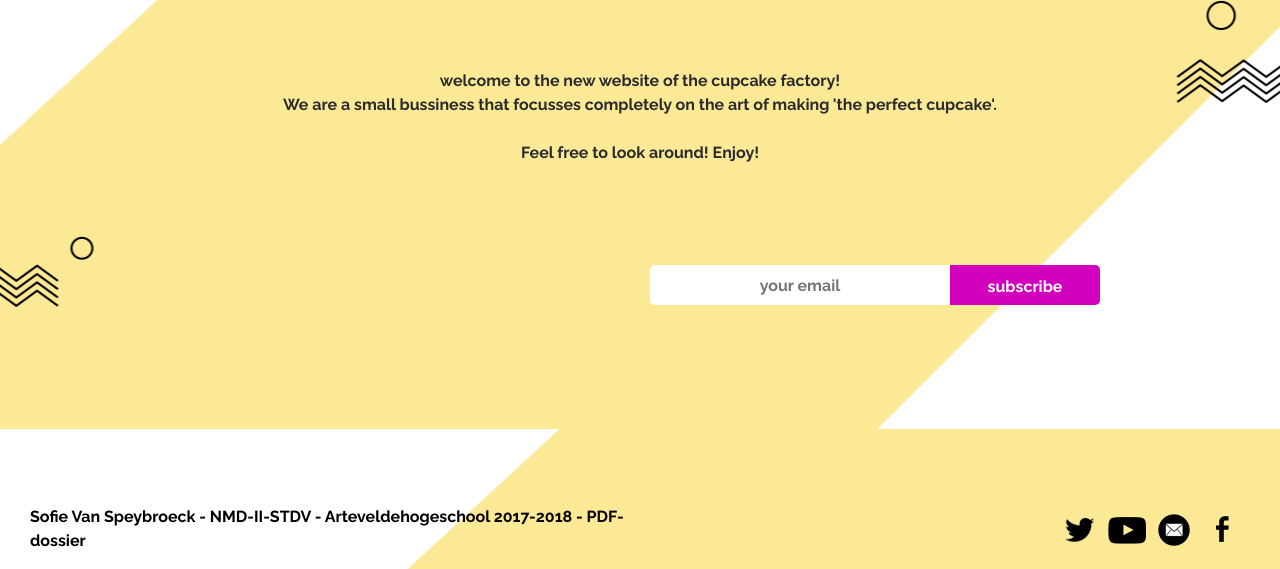
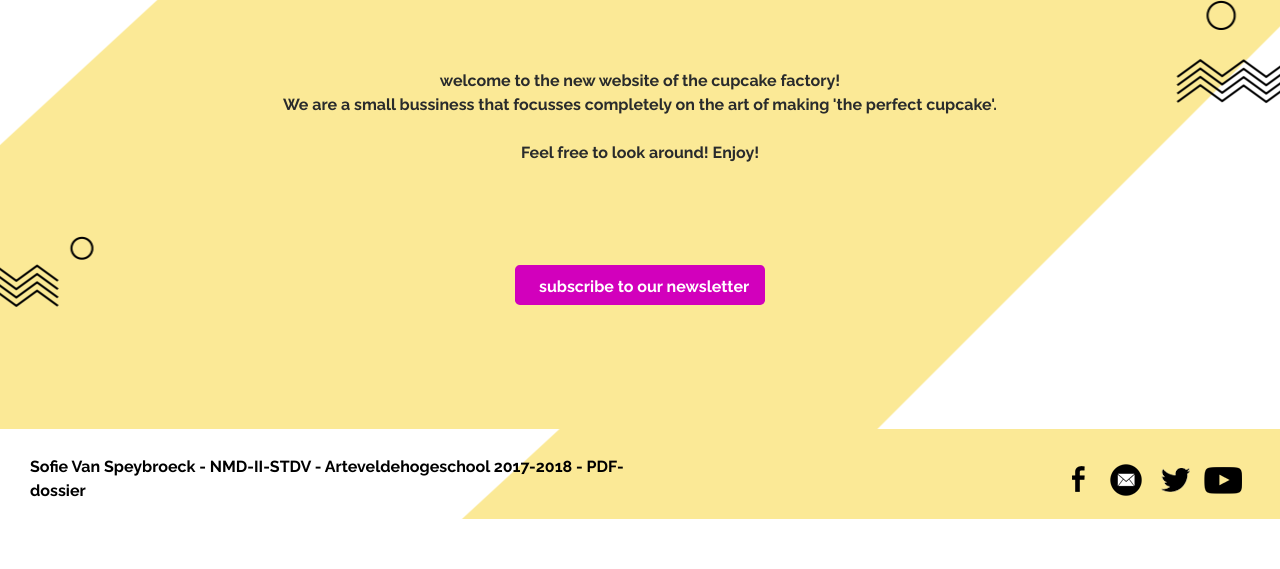
Before and after one commit to sofievanspeybroeck/sofievanspeybroeck.github.io, a plain HTML site: page index.html in a window 1280 px wide. Shown: the part 371-940 px from the top of the page. After the commit the page ends 890 px from the top, so only its background shows below. Drawn offline with nearby package versions, Linux system fonts and the light colour scheme; some packages are replaced by stand-ins of ours; a script that the page names is missing; a web font is replaced by a local one.

Commit message:
spritesheet & touch icon aanpassingen

```diff
--- a/css/style.css
+++ b/css/style.css
@@ -80,26 +80,15 @@ h1 {
     margin: 0 auto
 }
 
-input.btn.btn-lg {
-    font-size: 10pt;
-    font-family: 'Raleway', sans-serif;
-    width: 100%;
-    height: 40px;
-    border-top-right-radius: 0;
-    border-bottom-right-radius: 0;
-}
-
 button.btn {
     background-color: rgb(210, 0, 188);
     font-size: 10pt;
     font-family: 'Raleway', sans-serif;
-    width: 50%;
+    width: 250px;
     height: 40px;
-    border-top-left-radius: 0;
-    border-bottom-left-radius: 0;
     border: none;
-    vertical-align: middle;
-    margin-bottom: 50px
+    margin-bottom: 50px;
+    margin: 0 auto
 }
 
 .btn:hover {
@@ -212,10 +201,9 @@ button.btn {
     font-size: 9pt;
 }
 
-.video {
-    padding: 30px;
-    margin-top: 40px;
-    width: 30px
+.video{
+    margin: 0 auto;
+    padding: 20px
 }
 
 .reservatie {
@@ -349,13 +337,13 @@ button.btn {
         background-position-x: 0px;
     }
     .sprite-twitter {
-        background-position-x: 48px;
+        background-position-x: 144px;
     }
     .sprite-youtube {
         background-position-x: 96px;
     }
     .sprite-mail {
-        background-position-x: 144px;
+        background-position-x: 48px;
     }
     .sprite-facebook:hover {
         background-position-y: -48px
@@ -428,22 +416,13 @@ button.btn {
     #email {
         width: 300px
     }
-    input.btn.btn-lg {
-        font-size: 12pt;
-        font-family: 'Raleway', sans-serif;
-        width: 40%;
-        height: 40px;
-        border-top-right-radius: 0;
-        border-bottom-right-radius: 0;
-    }
+
     button.btn {
         background-color: rgb(210, 0, 188);
         font-size: 12pt;
         font-family: 'Raleway', sans-serif;
-        width: 150px;
+        width: 250px;
         height: 40px;
-        border-top-left-radius: 0;
-        border-bottom-left-radius: 0;
         border: none;
         vertical-align: middle;
     }
@@ -504,7 +483,7 @@ button.btn {
         padding: 50px
     }
     .heroreserverenunder {
-        color: rgb(210, 0, 188));
+        color: rgb(210, 0, 188);
         font-size: 20pt
     }
     .reserverenmenu {
@@ -611,21 +590,14 @@ button.btn {
     }
     .maps {
         text-align: center;
-        margin-top: 40px
+        margin-top: 40px;
     }
-    .titelmenuvideo {
-        text-align: left;
-        padding: 30px;
-        font-size: 30px;
-        margin-left: 150px;
-        margin-top: 50px
-    }
-    .video {
-        padding: 30px;
+
+   .video {
         margin-top: 40px;
-        width: 30px;
         text-align: center;
-        margin-left: 650px
+        padding: 100px;
+        margin-left: -20px
     }
     .reservatie {
         text-align: center
@@ -697,13 +669,13 @@ button.btn {
         background-position-x: 0px;
     }
     .sprite-twitter {
-        background-position-x: 48px;
+        background-position-x: 144px;
     }
     .sprite-youtube {
         background-position-x: 96px;
     }
     .sprite-mail {
-        background-position-x: 144px;
+        background-position-x: 48px;
     }
     .sprite-facebook:hover {
         background-position-y: -48px
--- a/index.html
+++ b/index.html
@@ -10,8 +10,8 @@
     <link href="https://fonts.googleapis.com/css?family=Coda" rel="stylesheet">
     <link href="https://fonts.googleapis.com/css?family=Raleway:700" rel="stylesheet">
     <link rel="shortcut icon" href="../images/favicon.ico" type="image/x-icon">
-    <link rel="apple-touch-icon" href="apple-touch-icon.png"/>
-    <link rel="icon" sizes="196x196" href="apple-touch-icon.png">
+    <link rel="apple-touch-icon" href="images/touchicon.png"/>
+    <link rel="icon" sizes="196x196" href="images/apple-touchicon.png">
     <title>HOMEPAGINA</title>
 </head>
 
@@ -73,10 +73,9 @@
         <div class="row subscribe">
             <div class="col-12">
                 <div class="subscribe">
-                    <form action="#">
+                    <form action="http://eepurl.com/dfDo2T">
                         <div class="input-group">
-                            <input class="newsletter btn btn-lg" name="email" id="email" type="email" placeholder="your email" required>
-                            <button class="btn btn-info btn-lg" type="submit">subscribe</button>
+                                <button class="btn btn-info btn-lg" type="submit">subscribe to our newsletter</button>
                         </div>
                     </form>
                 </div>
@@ -93,10 +92,10 @@
                         </p>
                     </div>
                     <div class="col-6">
-                        <a href="www.facebook.com" class="sprite sprite-facebook"></a>
-                        <a href="" class="sprite sprite-twitter"></a>
-                        <a href="" class="sprite sprite-youtube"></a>
-                        <a href="" class="sprite sprite-mail"></a>
+                        <a href="https://www.youtube.com/watch?v=S7LuVpwhaTI" class="sprite sprite-youtube"></a>
+                        <a href="http://www.twitter.com" class="sprite sprite-twitter"></a>
+                        <a href="http://eepurl.com/dfDo2T" class="sprite sprite-mail"></a>
+                        <a href="http://www.facebook.com" class="sprite sprite-facebook"></a>
                     </div>
                 </div>
             </div>
```
Also changed, not shown: about.html (+6 -6 lines), contact.html (+6 -6 lines), meettheteam.html (+6 -6 lines), menu.html (+7 -7 lines), reserveren.html (+6 -6 lines), images/touchicon.png (renamed from images/apple-touch-icon.png).
